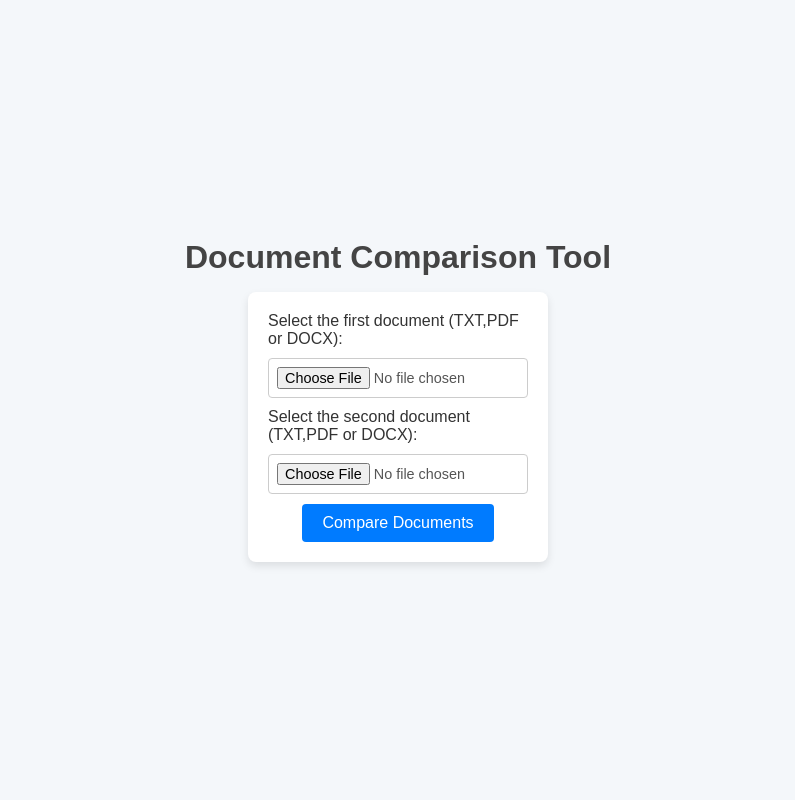
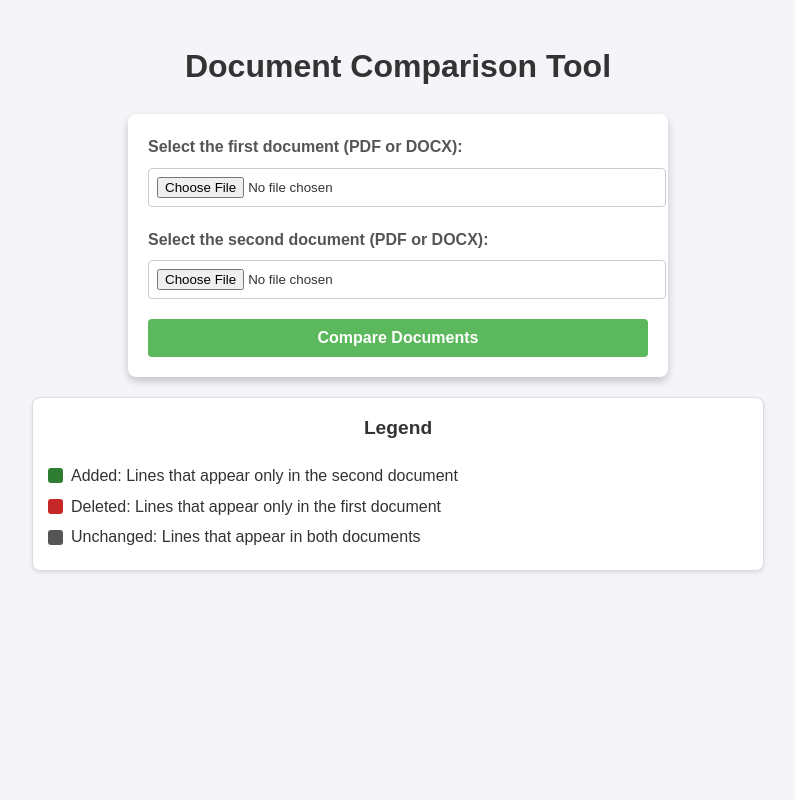
Before and after one commit to deepanshu1345/Flask, a Flask app: page / in a window 1280 px wide. Shown: the whole page, without its empty margins (242-1037 px from the left). Run offline with Flask 3, Linux system fonts and the light colour scheme.

Commit message:
2st commit

```diff
--- a/app.py
+++ b/app.py
@@ -62,6 +62,7 @@ def compare():
     # Compare using difflib
     d = difflib.Differ()
     diff = list(d.compare(file1_text.splitlines(), file2_text.splitlines()))
+    print(diff)
 
     # Clean up the saved files
     os.remove(file1_path)
@@ -70,4 +71,4 @@ def compare():
     return render_template('index.html', diff=diff)
 
 if __name__ == '__main__':
-    app.run(debug=True,port=3434)
+    app.run(debug=True, port=2323)
--- a/static/style.css
+++ b/static/style.css
@@ -1,91 +1,145 @@
-/* Reset some default styles */
-* {
+/* General Styling */
+body {
+    font-family: Arial, sans-serif;
+    background-color: #f4f4f9;
     margin: 0;
-    padding: 0;
-    box-sizing: border-box;
-    font-family: Arial, sans-serif;
-}
-
-body {
-    display: flex;
-    flex-direction: column;
-    align-items: center;
-    justify-content: center;
-    min-height: 100vh;
-    background-color: #f4f7fa;
+    padding: 20px;
     color: #333;
+    line-height: 1.6;
 }
 
 h1 {
-    font-size: 2rem;
-    margin-bottom: 1rem;
-    color: #444;
+    color: #333;
+    text-align: center;
 }
 
+/* Form styling */
 form {
-    display: flex;
-    flex-direction: column;
-    align-items: center;
-    gap: 10px;
+    max-width: 500px;
+    margin: 0 auto;
+    background: #fff;
     padding: 20px;
-    background-color: #fff;
     border-radius: 8px;
-    box-shadow: 0 4px 8px rgba(0, 0, 0, 0.1);
-    width: 300px;
+    box-shadow: 0 4px 8px rgba(0, 0, 0, 0.2);
+}
+
+label {
+    display: block;
+    margin-bottom: 8px;
+    font-weight: bold;
+    color: #555;
 }
 
 input[type="file"] {
     width: 100%;
     padding: 8px;
+    margin-bottom: 20px;
     border: 1px solid #ccc;
     border-radius: 4px;
-    font-size: 0.9rem;
-    color: #555;
-    cursor: pointer;
 }
 
 button {
-    padding: 10px 20px;
-    background-color: #007bff;
+    width: 100%;
+    padding: 10px;
+    font-size: 16px;
+    font-weight: bold;
     color: #fff;
-    font-size: 1rem;
+    background-color: #5cb85c;
     border: none;
     border-radius: 4px;
     cursor: pointer;
-    transition: background-color 0.3s;
+    transition: background-color 0.3s ease;
 }
 
 button:hover {
-    background-color: #0056b3;
+    background-color: #4cae4c;
 }
 
+/* Result Section Styling */
 .result {
-    margin-top: 20px;
+    max-width: 700px;
+    margin: 20px auto;
+    background: #f0f2f5;
     padding: 20px;
-    background-color: #fff;
     border-radius: 8px;
     box-shadow: 0 4px 8px rgba(0, 0, 0, 0.1);
-    width: 80%;
-    max-width: 600px;
 }
 
 .result h2 {
-    font-size: 1.5rem;
-    margin-bottom: 10px;
-    color: #444;
+    text-align: left;
+    color: #333;
+    font-size: 1.5em;
 }
 
-.result pre {
-    font-size: 0.9rem;
-    background-color: #f1f1f1;
+/* Styling for comparison result lines */
+pre {
+    background-color: #f9f9f9;
     padding: 15px;
-    border-radius: 4px;
-    overflow: auto;
+    border-radius: 8px;
+    white-space: pre-wrap;
+    word-wrap: break-word;
+    font-size: 1.1em;
+    color: #333;
+    margin: 10px 0;
 }
 
-.spinner {
-    margin-top: 10px;
-    color: #007bff;
+/* Colors for added, deleted, and unchanged lines */
+.added {
+    color: #2e7d32; /* Dark green */
     font-weight: bold;
-    font-size: 1rem;
 }
+
+.deleted {
+    color: #c62828; /* Dark red */
+    font-weight: bold;
+}
+
+.unchanged {
+    color: #555;
+}
+
+/* Legend Section Styling */
+.legend {
+    max-width: 700px;
+    margin: 20px auto;
+    padding: 15px;
+    background-color: #fff;
+    border: 1px solid #ddd;
+    border-radius: 8px;
+    box-shadow: 0 2px 4px rgba(0, 0, 0, 0.1);
+    font-size: 1em;
+    color: #333;
+}
+
+.legend h3 {
+    margin-top: 0;
+    font-size: 1.2em;
+    text-align: center;
+    color: #333;
+}
+
+.legend-item {
+    display: flex;
+    align-items: center;
+    margin: 5px 0;
+}
+
+.legend-item span {
+    display: inline-block;
+    width: 15px;
+    height: 15px;
+    margin-right: 8px;
+    border-radius: 3px;
+}
+
+.legend-item .added-box {
+    background-color: #2e7d32;
+}
+
+.legend-item .deleted-box {
+    background-color: #c62828;
+}
+
+.legend-item .unchanged-box {
+    background-color: #555;
+}
--- a/templates/index.html
+++ b/templates/index.html
@@ -9,11 +9,11 @@
 <body>
     <h1>Document Comparison Tool</h1>
     <form action="{{ url_for('compare') }}" method="POST" enctype="multipart/form-data">
-        <label for="file1">Select the first document (TXT,PDF or DOCX):</label>
-        <input type="file" name="file1" accept=".txt,.pdf,.docx" required>
+        <label for="file1">Select the first document (PDF or DOCX):</label>
+        <input type="file" name="file1" accept=".pdf,.docx" required>
 
-        <label for="file2">Select the second document (TXT,PDF or DOCX):</label>
-        <input type="file" name="file2" accept=".txt, .pdf,.docx" required>
+        <label for="file2">Select the second document (PDF or DOCX):</label>
+        <input type="file" name="file2" accept=".pdf,.docx" required>
 
         <button type="submit">Compare Documents</button>
     </form>
@@ -23,10 +23,30 @@
         <h2>Comparison Result:</h2>
         <pre>
             {% for line in diff %}
-                {{ line }}
+                {% if line.startswith('+') %}
+                    <span class="added">{{ line }}</span>
+                {% elif line.startswith('-') %}
+                    <span class="deleted">{{ line }}</span>
+                {% else %}
+                    <span class="unchanged">{{ line }}</span>
+                {% endif %}
             {% endfor %}
         </pre>
     </div>
     {% endif %}
+
+    <!-- Legend Section -->
+    <div class="legend">
+        <h3>Legend</h3>
+        <div class="legend-item">
+            <span class="added-box"></span> Added: Lines that appear only in the second document
+        </div>
+        <div class="legend-item">
+            <span class="deleted-box"></span> Deleted: Lines that appear only in the first document
+        </div>
+        <div class="legend-item">
+            <span class="unchanged-box"></span> Unchanged: Lines that appear in both documents
+        </div>
+    </div>
 </body>
 </html>
```
